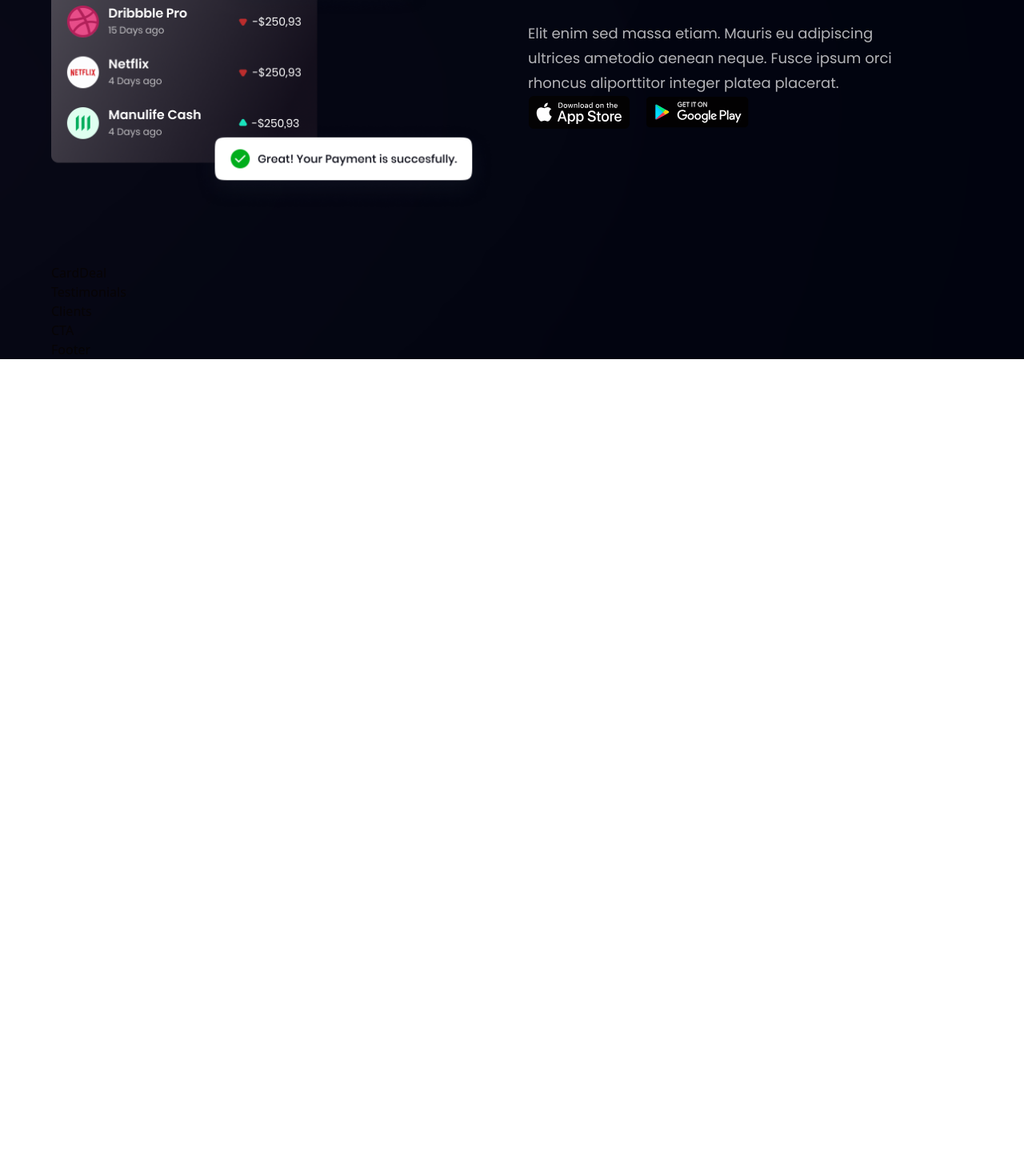
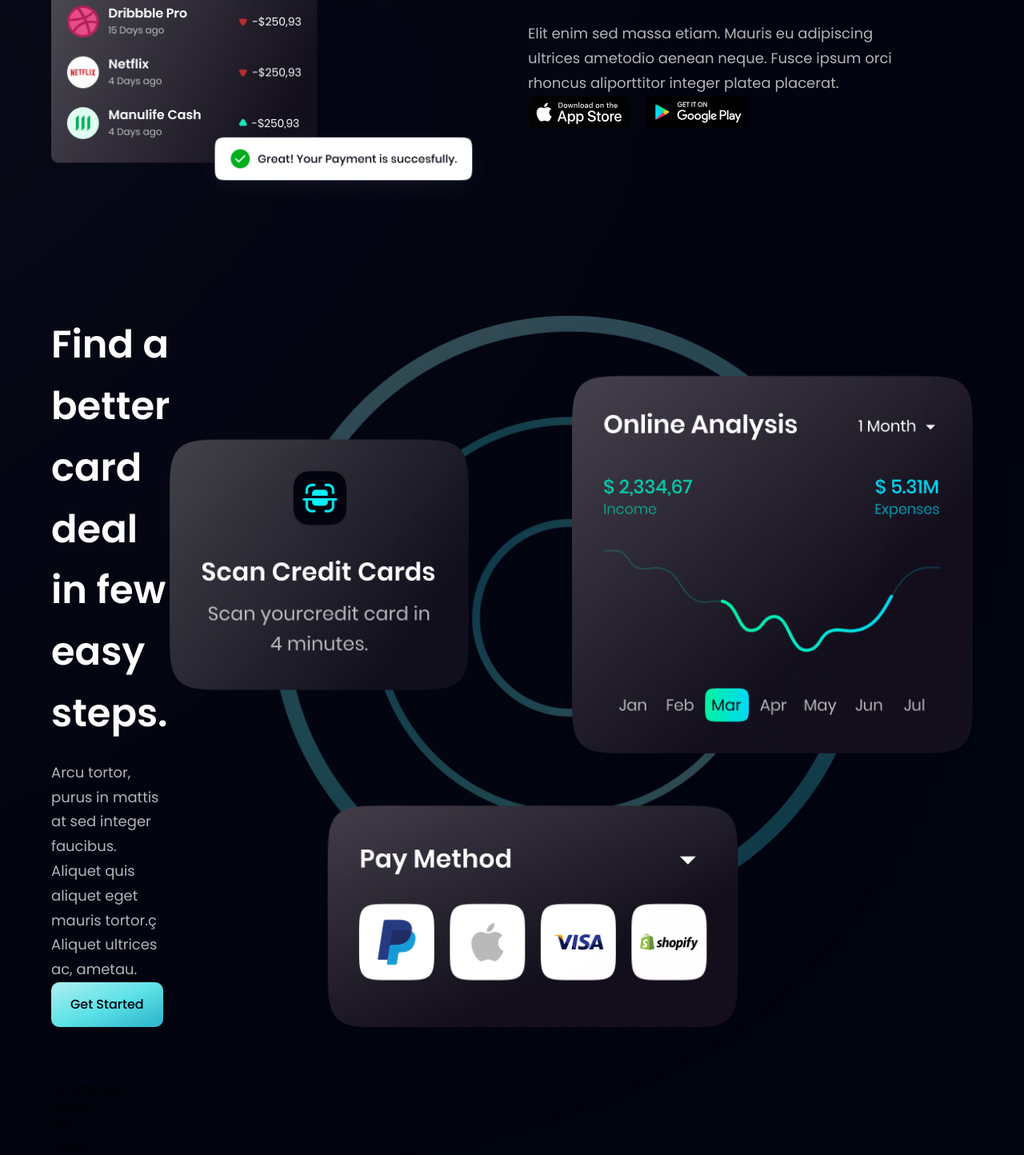
Before and after one commit to prabin04/bank_modern_react, a React (Vite) app: page / in a window 1280 px wide. Shown: the part 1679-3123 px from the top of the page at 80% size. Before the commit the page ends 2128 px from the top, so only its background shows below. Built offline with nearby package versions, Linux system fonts and the light colour scheme.

Commit message:
Card Deal section

```diff
--- a/src/components/Button.jsx
+++ b/src/components/Button.jsx
@@ -2,7 +2,7 @@
 
 const Button = ({styles}) => {
   return (
-    <button type="button" className={`py-4 px-6 bg-blue-gradient font-poppins font-medium font-[18px] text-primary outline-none`} >
+    <button type="button" className={`py-4 px-6 bg-blue-gradient font-poppins font-medium font-[18px] text-primary outline-none rounded-[10px]`} >
        Get Started
     </button>
   )
--- a/src/components/CardDeal.jsx
+++ b/src/components/CardDeal.jsx
@@ -1,9 +1,23 @@
 import React from 'react'
+import { card } from '../assets'
+import styles, {layout} from '../style'
+import Button from './Button'
 
-const CardDeal = () => {
-  return (
-    <div>CardDeal</div>
+const CardDeal = () => (
+    <section className={layout.section}>
+
+      <div className={layout.sectionInfo}>
+        <h2 className={styles.heading2}>Find a better card deal<br className='sm:block hidden' /> in few easy steps.</h2>
+        <p className={`${styles.paragraph} max-w-[470px] mt-5`}>Arcu tortor, purus in mattis at sed integer faucibus. Aliquet quis aliquet eget mauris tortor.ç Aliquet ultrices ac, ametau.</p>
+        <Button styles='mt-10'/>
+      </div>
+
+      <div>
+        <img src={card} alt="card" className='w-[100%] h-[100%]' />
+      </div>
+
+
+    </section>
   )
-}
 
 export default CardDeal
```
